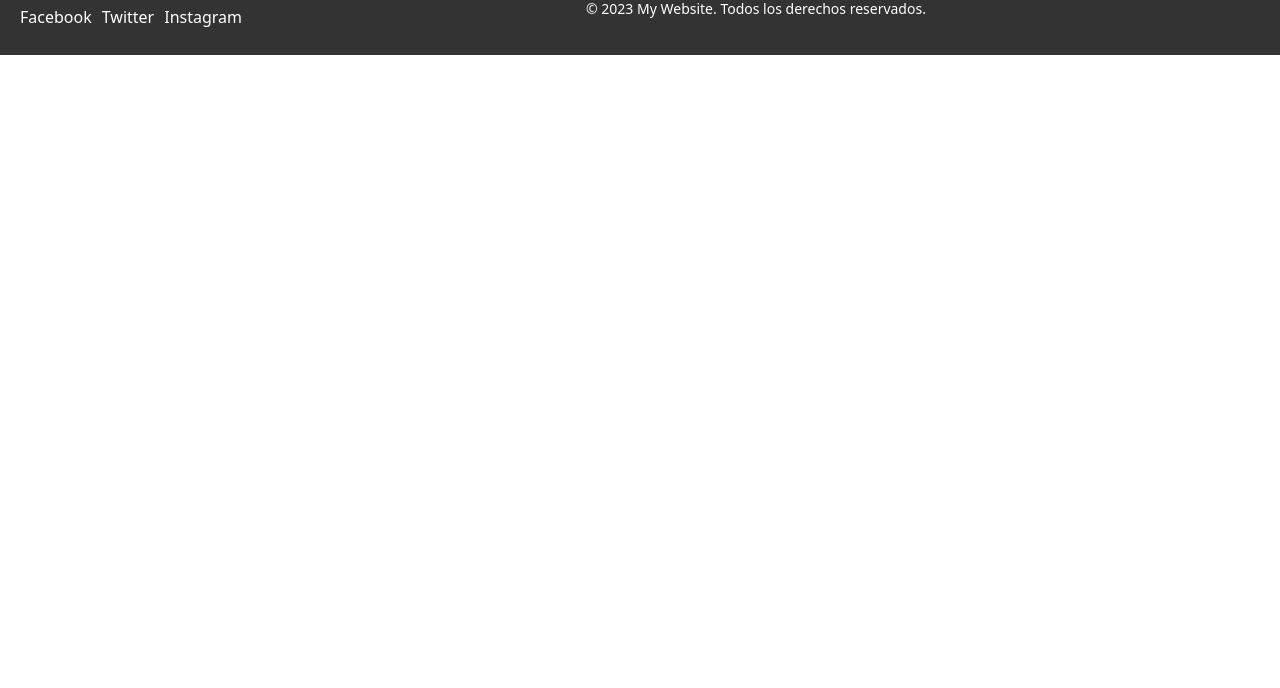
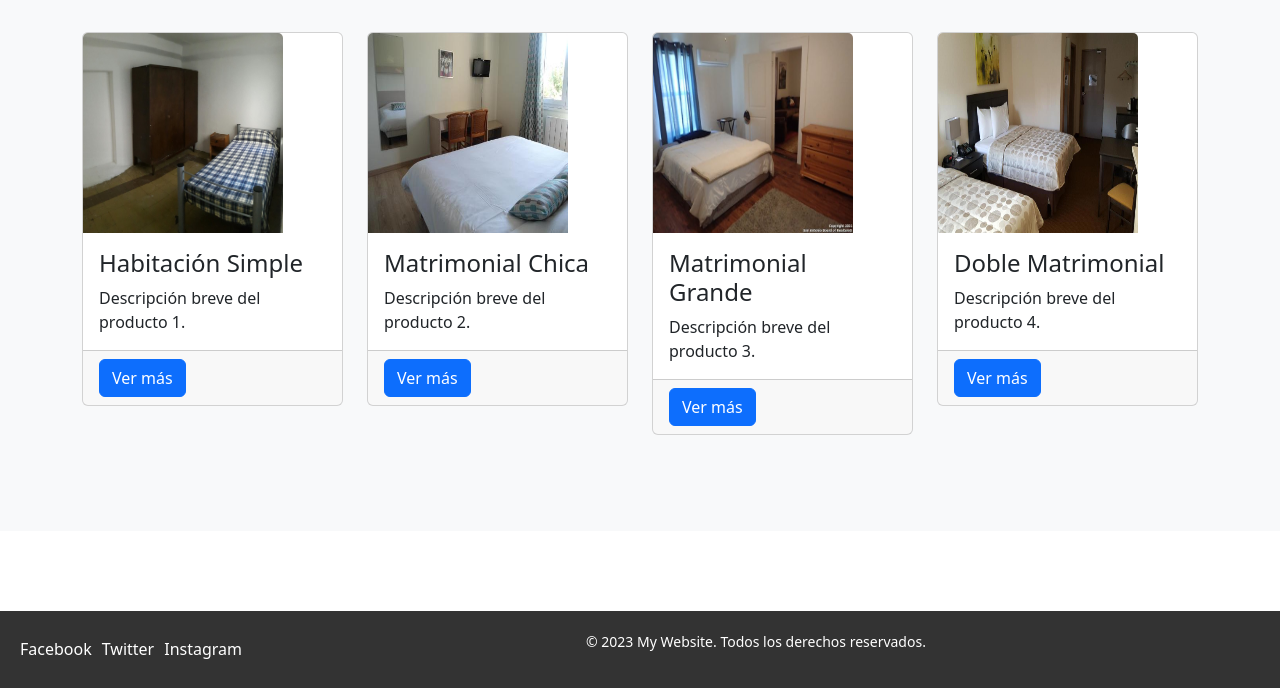
Before and after one commit to Spooicrab/Proyecto-Final, a website: page pages/Hospedaje.html in a window 1280 px wide. Shown: the part 158-846 px from the top of the page. Before the commit the page ends 800 px from the top, so only its background shows below. Drawn offline with nearby package versions, Linux system fonts and the light colour scheme; a web font is replaced by a local one.

Commit message:
añado cards a la page del Hospedaje

```diff
--- a/pages/Hospedaje.html
+++ b/pages/Hospedaje.html
@@ -55,6 +55,62 @@
 </nav>
 </header>
 
+<section class="bg-light p-5">
+  <div class="container Hospedajes">
+    <h2 class="text-center mb-5">Hospedaje</h2>
+    <div class="row">
+      <div class="col-lg-3 col-md-6 mb-5">
+        <div class="card">
+          <img class="card-img-top" src="../assets/Hospedaje/Hospedaje__4.jpg" alt="Habitación Chica">
+          <div class="card-body">
+            <h4 class="card-title">Habitación Simple</h4>
+            <p class="card-text">Descripción breve del producto 1.</p>
+          </div>
+          <div class="card-footer">
+            <a href="#Hc" class="btn btn-primary boton__productos">Ver más</a>
+          </div>
+        </div>
+      </div>
+      <div class="col-lg-3 col-md-6 mb-5">
+        <div class="card">
+          <img class="card-img-top" src="../assets/Hospedaje/Hospedaje__2.jpg" alt="Habitación Matrimonial Chica">
+          <div class="card-body">
+            <h4 class="card-title">Matrimonial Chica</h4>
+            <p class="card-text">Descripción breve del producto 2.</p>
+          </div>
+          <div class="card-footer">
+            <a href="#" class="btn btn-primary boton__productos">Ver más</a>
+          </div>
+        </div>
+      </div>
+      <div class="col-lg-3 col-md-6 mb-5">
+        <div class="card">
+          <img class="card-img-top" src="../assets/Hospedaje/Hospedaje__1.jpg" alt="Habitación Matrimonial Grande">
+          <div class="card-body">
+            <h4 class="card-title">Matrimonial Grande</h4>
+            <p class="card-text">Descripción breve del producto 3.</p>
+          </div>
+          <div class="card-footer">
+            <a href="#" class="btn btn-primary boton__productos">Ver más</a>
+          </div>
+        </div>
+      </div>
+      <div class="col-lg-3 col-md-6 mb-5">
+        <div class="card">
+          <img class="card-img-top" src="../assets/Hospedaje/Hospedaje__3.jpg" alt="Habitación Matrimonial Doble">
+          <div class="card-body">
+            <h4 class="card-title">Doble Matrimonial</h4>
+            <p class="card-text">Descripción breve del producto 4.</p>
+          </div>
+          <div class="card-footer">
+            <a href="#" class="btn btn-primary boton__productos">Ver más</a>
+          </div>
+        </div>
+      </div>
+    </div>
+    </section>
+
+
 
 
 
--- a/scss/style.scss
+++ b/scss/style.scss
@@ -77,6 +77,11 @@ background-color:$navbar;
     }}
     @include Contenido}
 
+    .Hospedajes{
+      h2{font-family: 'Phudu', cursive;}
+      div{div{img{@include Tamaño(200px,200px);}}}
+    }
+
 
 footer {display: flex;
        flex-wrap: wrap;
```
Also changed, not shown: assets/Hospedaje/Hospedaje__.jpg (added), assets/Hospedaje/Hospedaje__1.jpg (added), assets/Hospedaje/Hospedaje__2.jpg (added), assets/Hospedaje/Hospedaje__3.jpg (added), assets/Hospedaje/Hospedaje__4.jpg (added), css/style.css, 2 other files.
